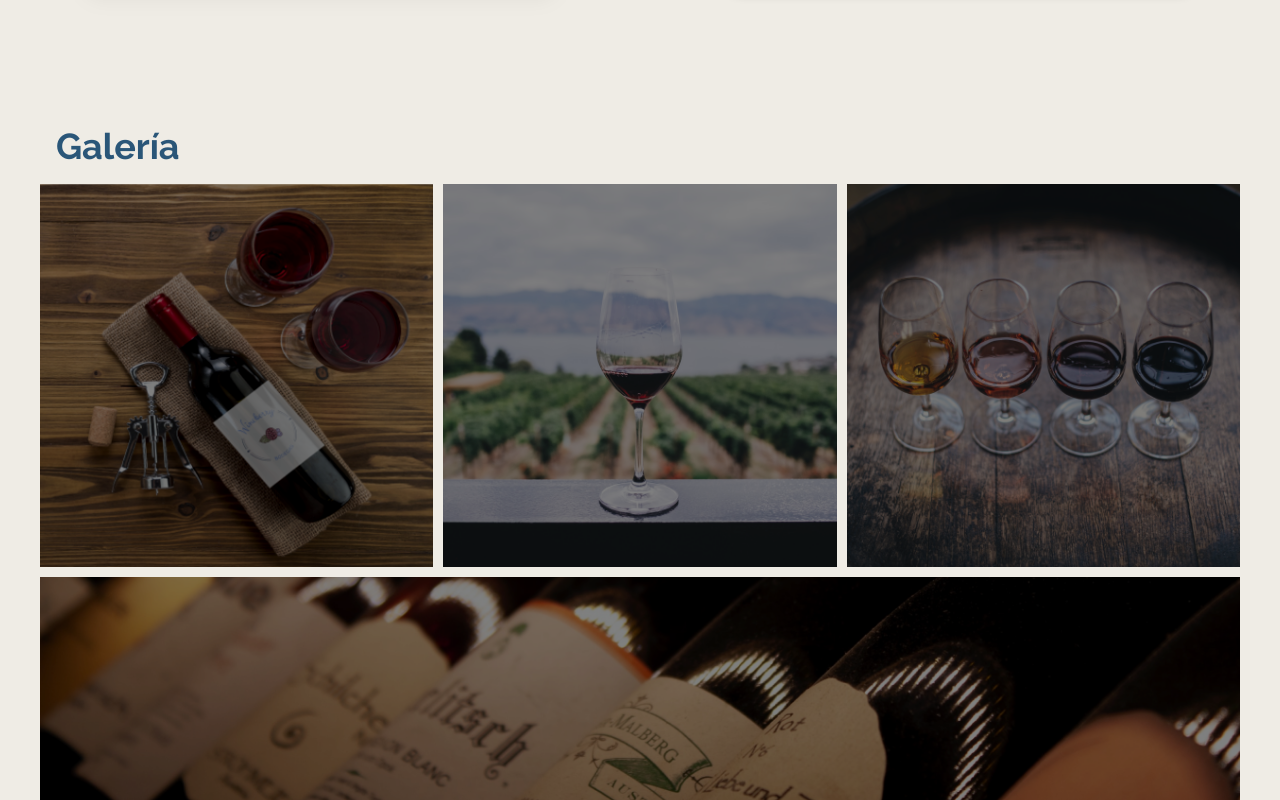
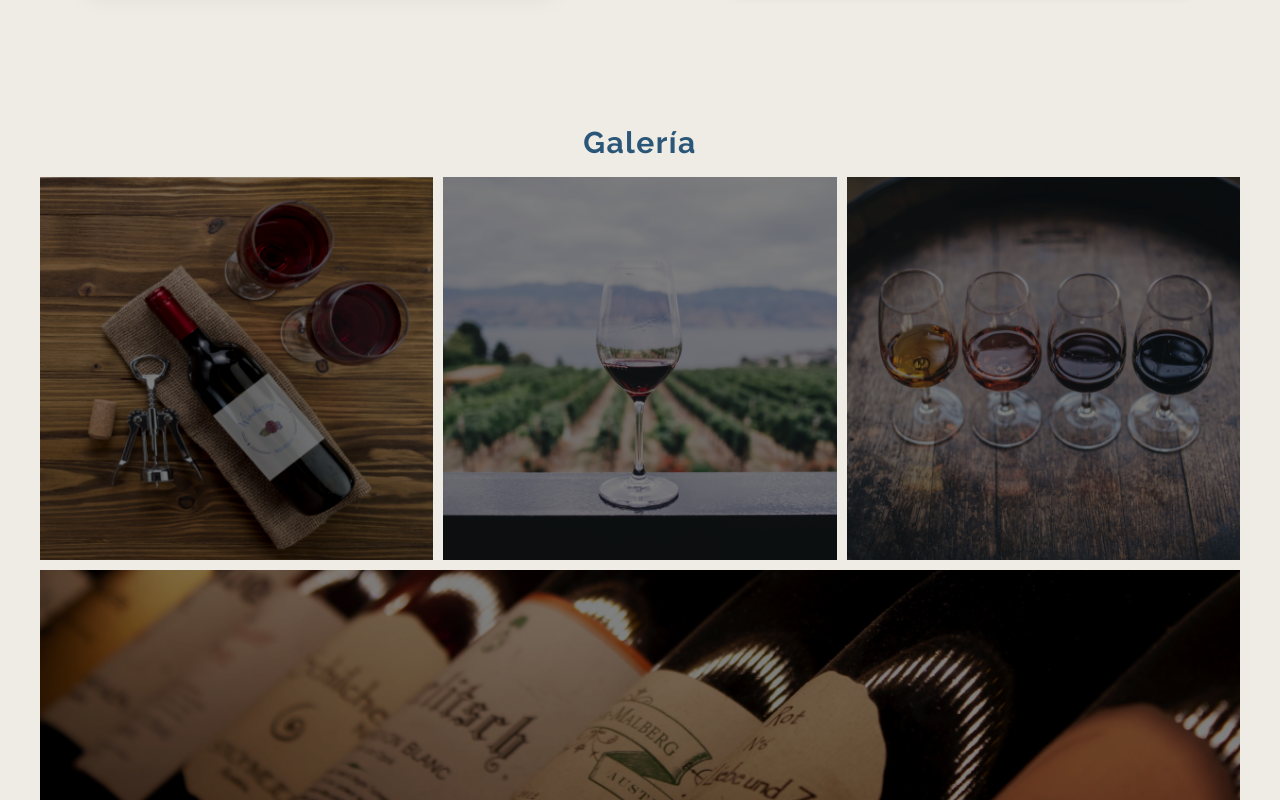
Before and after one commit to frontendcafe/cmyk-blueberry, a React (Create React App) app: page / in a window 1280 px wide. Shown: the part 1660-2460 px from the top of the page. Built offline with nearby package versions, Linux system fonts and the light colour scheme; a web font is replaced by a local one.

Commit message:
Arreglo bug de galeria

```diff
--- a/src/components/Gallery/styles.scss
+++ b/src/components/Gallery/styles.scss
@@ -2,16 +2,20 @@
 
 .gallery {
     padding-top: 50px;
+
     &__title {
-        font-size: $size-5xl;
+        font-size: $size-xl;
+        font-weight: 700;
         color: $color-secondary;
-        font-weight: bold;
-        margin: $size-base;
+        letter-spacing: 0.05em;
+        text-align: center;
     }
 
     &__grid {
         display: flex;
-        min-height: 300px;
+        align-items: center;
+        overflow: auto;
+        scroll-snap-type: x proximity;
 
         .gallery__center {
             display: none;
@@ -19,11 +23,12 @@
 
         .img--square{
             max-width: 400px;
+            width: 40%;
             height: auto;
         }
 
         img {
-            margin: $size-base;
+            margin: $size-base 5px;
         }
     }
 
@@ -31,6 +36,12 @@
         display: grid;
         place-content: center;
         padding-top: 100px;
+
+        &__title {
+            font-size: $size-4xl;
+            margin: $size-base;
+            letter-spacing: 0.05em;
+        }
 
         &__grid {
             max-width: 1200px;
@@ -66,7 +77,7 @@
             }
 
             .img--square{
-                max-width: 100%;
+                width: 100%;
                 height: auto;
             }
 
```
